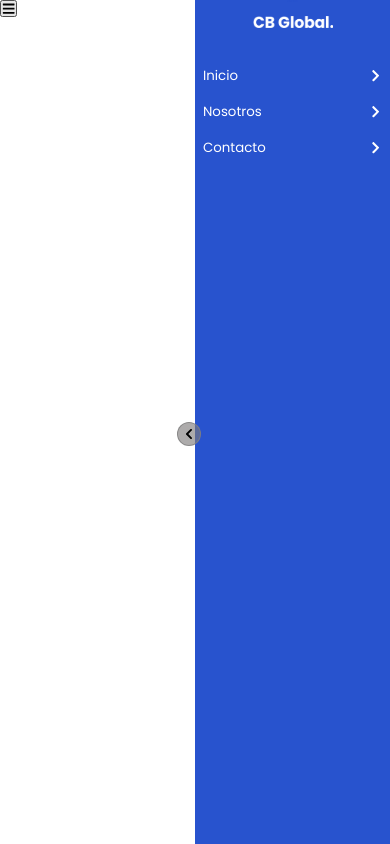
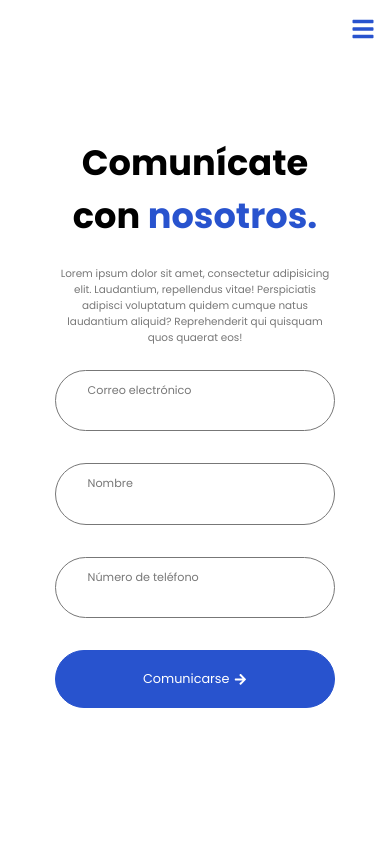
Before and after one commit to Franco-Calvo/cbglobal, a React (Create React App) app: page / in a window 390 px wide. Built offline with nearby package versions, Linux system fonts and the light colour scheme.

Commit message:
Navbar funcional

```diff
--- a/src/components/Navbar.jsx
+++ b/src/components/Navbar.jsx
@@ -5,32 +5,30 @@ import LogoBlanco from "../images/CB Global White. (1).png";
 import "./navbar.css";
 import { FaBars } from "react-icons/fa";
 import { FaChevronRight } from "react-icons/fa";
-import { FaChevronLeft } from "react-icons/fa";
 
 export default function Navbar() {
   const [isOpen, setIsOpen] = useState(true);
   const [isButton, setIsButton] = useState(true);
 
-    function handleToggleNav(){
-      setIsButton(!isButton)
-      setIsOpen(!isOpen)
+  function handleToggleNav() {
+    setIsButton(!isButton);
+    setIsOpen(!isOpen);
   }
-
-    console.log(isOpen)
 
   return (
     <>
+      <div
+        className={isButton ? "buttonBlue" : "buttonNav"}
+        onClick={handleToggleNav}
+      >
+        <FaBars />
+      </div>
 
-    <button className={`buttonClosed ${isButton && "buttonNav"}`} onClick={handleToggleNav}>
-      <FaBars/>
-
-
-    <div className={`navbar ${isOpen && "navbarClose"}`}>
+      <div className={isOpen ? "navbarClosed" : "navbar"}>
         <img src={Logo} className="logo-blue" alt="Logo CB Global" />
+        <div className="containerLogo">
           <img src={LogoBlanco} className="logo-white" alt="Logo CB Global" />
-
-      <FaChevronLeft className="arrow-left" />
-
+        </div>
 
         <div className="container-nav">
           <Anchor className="anchor">
@@ -49,8 +47,6 @@ export default function Navbar() {
 
         <Anchor className="button-contact">Contáctanos</Anchor>
       </div>
-    </button>
     </>
-
   );
 }
--- a/src/components/navbar.css
+++ b/src/components/navbar.css
@@ -6,41 +6,51 @@
   display: flex;
   justify-content: space-around;
   align-items: center;
-
   gap: 20rem;
 }
 
-.navbar .arrow-left {
+.navbarClosed {
+  width: 100%;
+  height: 8vh;
+  position: absolute;
+  top: 0;
+  display: flex;
+  justify-content: space-around;
+  align-items: center;
+  gap: 20rem;
+}
+
+.arrow-left {
   display: none;
 }
 
-.navbar .container-nav .arrow-right {
+.arrow-right {
   display: none;
 }
 
-.navbar .logo-blue {
+.logo-blue {
   width: 6%;
 }
 
-.navbar .logo-white {
+.logo-white {
   display: none;
 }
 
-.navbar .container-nav {
+.container-nav {
   width: 15%;
 
   display: flex;
   justify-content: space-around;
 }
 
-.navbar .container-nav .anchor {
+.anchor {
   text-decoration: none;
   color: #000;
   display: inline-block;
   position: relative;
 }
 
-.navbar .container-nav .anchor:after {
+.anchor:after {
   content: "";
   position: absolute;
   width: 100%;
@@ -53,16 +63,16 @@
   transition: transform 0.3s ease-out;
 }
 
-.navbar .container-nav .anchor:hover:after {
+.anchor:hover:after {
   transform: scaleX(1);
   transform-origin: bottom left;
 }
 
-.navbar .container-nav .anchor:hover {
+.anchor:hover {
   color: #2853ce;
 }
 
-.navbar .button-contact {
+.button-contact {
   text-align: center;
   text-decoration: none;
   color: #2853ce;
@@ -71,64 +81,102 @@
   padding: 0.5rem;
 }
 
-.navbar .button-contact:hover {
+.button-contact:hover {
   background-color: #2853ce;
   color: #ffffff;
   transition: 400ms all;
 }
 
+.buttonClosed {
+  display: none;
+}
+
+.buttonNav {
+  display: none;
+}
+
 @media (max-width: 425px) {
-  .navbarClosed{
-    display: none;
+  .buttonNav {
+    position: absolute;
+    right: 15px;
+    top: 15px;
+    z-index: 100;
+    color: white;
+    font-size: 1.2rem;
+    visibility: visible;
+    animation: fadeIn 3s ease-in;
+  }
+  .buttonBlue {
+    position: absolute;
+    right: 15px;
+    top: 15px;
+    z-index: 100;
+    color: #2853ce;
+    font-size: 1.5rem;
   }
 
-  .buttonClosed{
-    display: none;
+  .containerLogo {
+    width: 90%;
+    display: flex;
+    justify-content: flex-start;
   }
 
   .buttonNav {
     display: flex;
   }
 
-  .navbar .logo-white {
-    width: 5rem;
+  .logo-white {
+    width: 6rem;
     display: flex;
     position: absolute;
     top: 1rem;
   }
 
-  .navbar {
-    width: 50%;
+  .navbarClosed {
+    width: 60%;
     height: 100vh;
     background-color: #2853ce;
     flex-direction: column;
     justify-content: flex-start;
-    position: absolute;
+    position: fixed;
     right: 0;
     top: 0;
     gap: 0;
+    position: fixed;
+    transform: translateX(100%) !important;
+    transition: transform .5s ease-in-out;
+    overflow-x: hidden;
   }
 
-  .navbar .container-nav {
+  .navbar {
+    width: 60%;
+    height: 100vh;
+    background-color: #2853ce;
+    flex-direction: column;
+    justify-content: flex-start;
+    position: fixed;
+    right: 0;
+    top: 0;
+    gap: 0;
+    transition: .5s ease all;
+    transform: translateX(0);
+  }
+
+  .container-nav {
     width: 100%;
     height: 100%;
     flex-direction: column;
-    align-items: flex-start;
+    align-items: center;
     justify-content: flex-start;
     gap: 1rem;
     margin-top: 4rem;
-    margin-left: 1rem;
   }
 
-  .navbar .container-nav .anchor {
-    color: #ffffff;
-  }
-
-  .navbar .button-contact {
+  .button-contact {
     display: none;
   }
 
-  .navbar .menu-burguer {
+  .menu-burguer {
     display: flex;
     color: #ffffff;
     font-size: 1.5rem;
@@ -137,28 +185,32 @@
     right: 15px;
   }
 
-  .navbar .container-nav .anchor {
-    width: 100%;
+  .anchor {
+    width: 90%;
     display: flex;
     align-items: center;
+    color: #ffffff;
   }
 
-  .navbar .container-nav .arrow-right {
+  .arrow-right {
     display: flex;
     position: absolute;
     right: 1rem;
   }
 
-  .navbar .arrow-left {
+  .arrow-left {
     display: flex;
-    top: 50%;
-    left: -1.1rem;
+    justify-content: center;
+    align-items: center;
+    top: 15px;
+    left: 15px;
     position: absolute;
     color: #000000;
-    background-color: rgba(126, 123, 123, 0.63);
+    background-color: rgb(255, 255, 255);
     border: 1px solid rgba(128, 128, 128, 0.815);
-    font-size: 1.5rem;
+    font-size: 1.7rem;
     border-radius: 100%;
     padding: 5px;
+    z-index: 1000000;
   }
 }
--- a/src/pages/Index/Index.jsx
+++ b/src/pages/Index/Index.jsx
@@ -10,7 +10,7 @@ export default function Index() {
       <Navbar/>
       {/* <Home /> */}
       {/* <Nosotros /> */}
-      {/* <Contacto /> */}
+      <Contacto />
     </>
   );
 }
```
Lines whose indentation alone changed are shown as unchanged.
